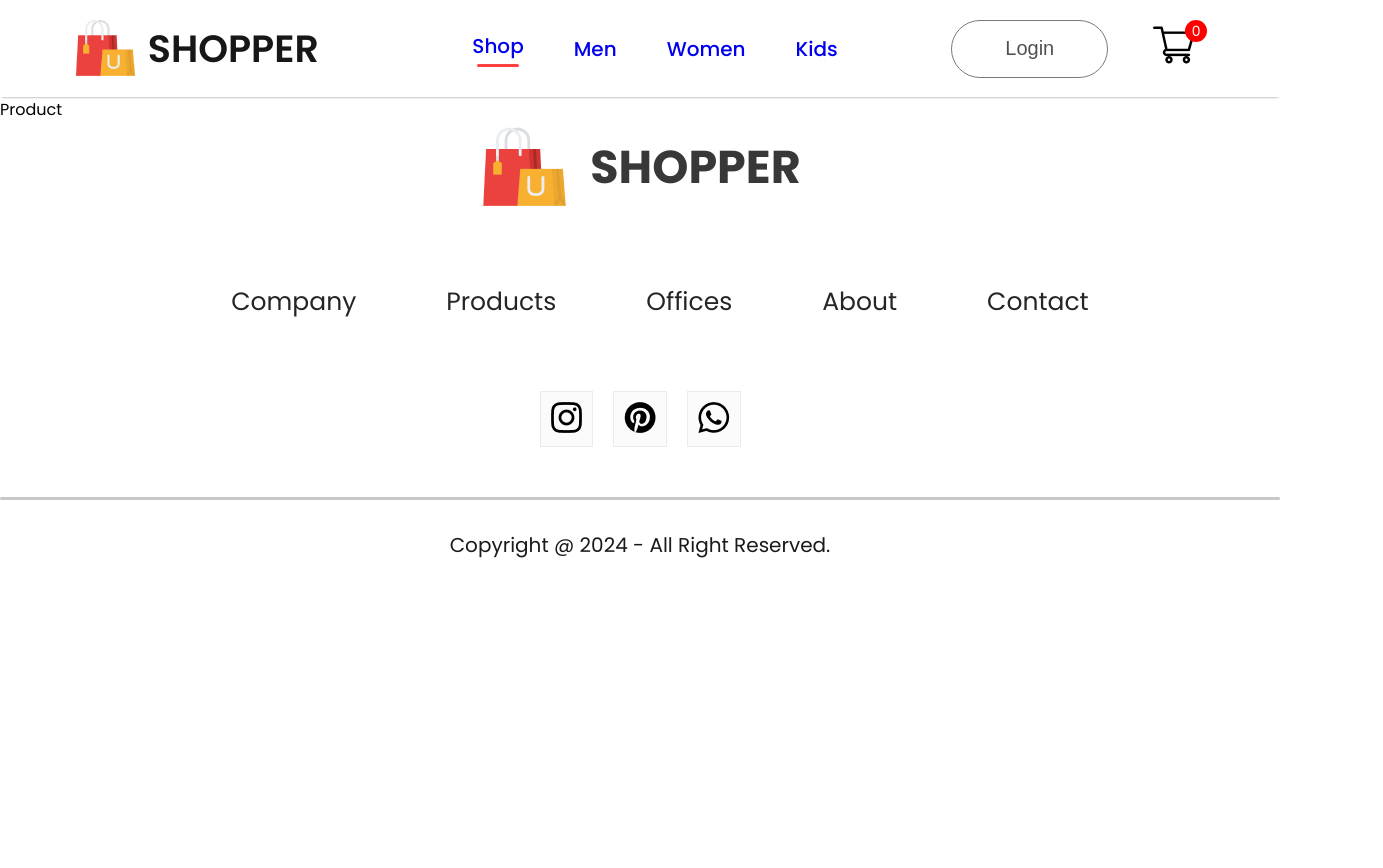
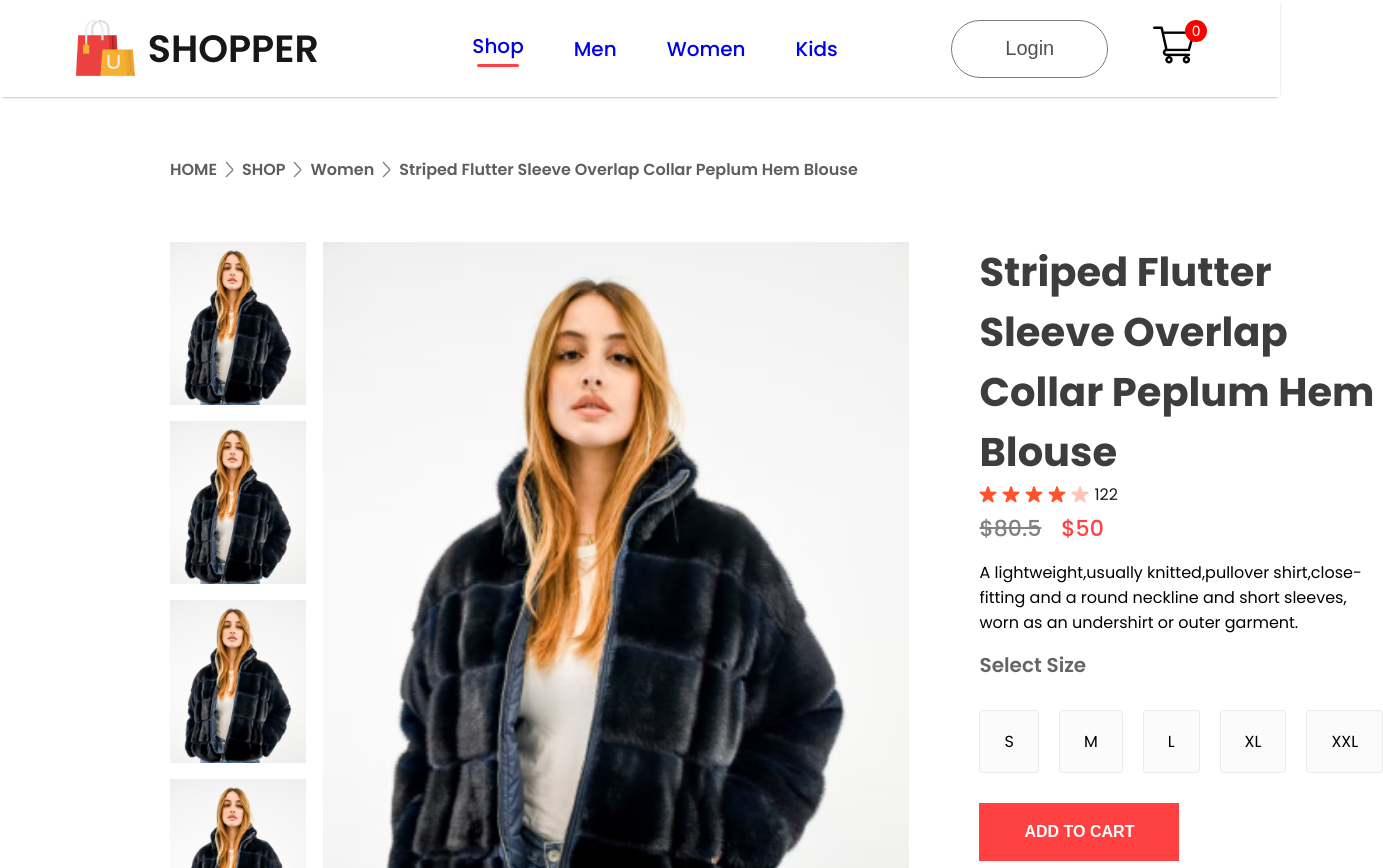
Before and after one commit to jairock007/e-commerce-website, a React (Create React App) app in the folder frontend/: page /product/1 in a window 1280 px wide. Shown: the top 868 px of the page, 1383 px wide, since content can reach past the window. Before the commit the page ends 800 px from the top, so only its background shows below. Built offline with nearby package versions, Linux system fonts and the light colour scheme.

Commit message:
add Product page(display), Breadcrum

```diff
--- /dev/null
+++ b/frontend/src/Components/Breadcrum/Breadcrum.css
@@ -0,0 +1,10 @@
+.breadcrum{
+    display: flex;
+    align-items: center;
+    gap: 8px;
+    color: #5e5e5e;
+    font-size: 16px;
+    font-weight: 600;
+    margin: 60px 170px;
+    text-transform: capitalize;
+}
--- /dev/null
+++ b/frontend/src/Components/Breadcrum/Breadcrum.jsx
@@ -0,0 +1,18 @@
+import React from "react";
+import "./Breadcrum.css";
+import arrow_icon from "../Assets/breadcrum_arrow.png";
+
+const Breadcrum = (props) => {
+  const { product } = props;
+  return (
+    <div className="breadcrum">
+      HOME <img src={arrow_icon} alt="" />
+      SHOP <img src={arrow_icon} alt="" />
+      {product.category}
+      <img src={arrow_icon} alt="" />
+      {product.name}
+    </div>
+  );
+};
+
+export default Breadcrum;
--- a/frontend/src/Components/Item/Item.jsx
+++ b/frontend/src/Components/Item/Item.jsx
@@ -1,10 +1,13 @@
 import React from "react";
 import "./Item.css";
+import { Link } from "react-router-dom";
 
 const Item = (props) => {
   return (
     <div className="item">
-      <img src={props.image} alt="" />
+      <Link to={`/product/${props.id}`}>
+        <img src={props.image} alt="" />
+      </Link>
       <p>{props.name}</p>
       <div className="item-prices">
         <div className="item-price-new">${props.new_price}</div>
--- /dev/null
+++ b/frontend/src/Components/ProductDisplay/ProductDisplay.css
@@ -0,0 +1,90 @@
+.productdisplay {
+    display: flex;
+    margin: 0px 170px;
+}
+.productdisplay-left {
+    display: flex;
+    gap: 17px;
+}
+.productdisplay-img-list {
+    display: flex;
+    flex-direction: column;
+    gap: 16px;
+}
+.productdisplay-img-list img {
+    height: 163px;
+}
+.productdisplay-main-img {
+    width: 586px;
+    height: 700px;
+}
+.productdisplay-right {
+    margin: 0px 70px;
+    display: flex;
+    flex-direction: column;
+}
+.productdisplay-right h1 {
+    color: #3d3d3d;
+    font-size: 40px;
+    font-weight: 700;
+}
+.productdisplay-right-stars {
+    display: flex;
+    align-items: center;
+    gap: 5px;
+    color: #1c1c1c;
+    font-size: 16px;
+}
+.productdisplay-right-prices {
+    display: flex;
+    margin: 5px 0px;
+    gap: 20px;
+    font-size: 22px;
+    font-weight: 500;
+}
+ .productdisplay-right-description {
+    margin-top: 10px;
+ }
+.productdisplay-right-price-old {
+    color: #818181;
+    text-decoration: line-through;
+}
+.productdisplay-right-price-new {
+    color: #ff4141;
+}
+.productdisplay-right-size h1 {
+    margin-top: 15px;
+    color: #656565;
+    font-size: 20px;
+    font-weight: 600;
+}
+.productdisplay-right-sizes {
+    display: flex;
+    margin: 30px 0px;
+    gap: 20px;
+}
+.productdisplay-right-sizes div {
+    padding: 18px 24px;
+    background: #fbfbfb;
+    border: 1px solid #ebebeb;
+    border-radius: 3px;
+    cursor: pointer;
+}
+.productdisplay-right button {
+   padding: 20px 40px;
+   width: 200px;
+   font-size: 16px;
+   font-weight: 600;
+   color: white;
+   background: #ff4141;
+   margin-bottom: 30px;
+   border: none;
+   outline: none;
+   cursor: pointer;
+}
+.productdisplay-right-category {
+    margin-top: 0px;
+}
+.productdisplay-right-category span {
+    font-weight: 600;
+}
--- /dev/null
+++ b/frontend/src/Components/ProductDisplay/ProductDisplay.jsx
@@ -0,0 +1,65 @@
+import React from "react";
+import "./ProductDisplay.css";
+import star_icon from "../Assets/star_icon.png";
+import star_dull_icon from "../Assets/star_dull_icon.png";
+
+const ProductDisplay = (props) => {
+  const { product } = props;
+  return (
+    <div className="productdisplay">
+      <div className="productdisplay-left">
+        <div className="productdisplay-img-list">
+          <img src={product.image} alt="" />
+          <img src={product.image} alt="" />
+          <img src={product.image} alt="" />
+          <img src={product.image} alt="" />
+        </div>
+        <div className="productdisplay-img">
+          <img className="productdisplay-main-img" src={product.image} alt="" />
+        </div>
+      </div>
+      <div className="productdisplay-right">
+        <h1>{product.name}</h1>
+        <div className="productdisplay-right-stars">
+          <img src={star_icon} alt="" />
+          <img src={star_icon} alt="" />
+          <img src={star_icon} alt="" />
+          <img src={star_icon} alt="" />
+          <img src={star_dull_icon} alt="" />
+          <p>{122}</p>
+        </div>
+        <div className="productdisplay-right-prices">
+          <div className="productdisplay-right-price-old">
+            ${product.old_price}
+          </div>
+          <div className="productdisplay-right-price-new">
+            ${product.new_price}
+          </div>
+        </div>
+        <div className="productdisplay-right-description">
+          A lightweight,usually knitted,pullover shirt,close-fitting and a round
+          neckline and short sleeves, worn as an undershirt or outer garment.
+        </div>
+        <div className="productdisplay-right-size">
+          <h1>Select Size</h1>
+          <div className="productdisplay-right-sizes">
+            <div>S</div>
+            <div>M</div>
+            <div>L</div>
+            <div>XL</div>
+            <div>XXL</div>
+          </div>
+        </div>
+        <button>ADD TO CART</button>
+        <p className="productdisplay-right-category">
+          <span>Category : </span>Women, T-Shirt, Crop Top
+        </p>
+        <p className="productdisplay-right-category">
+          <span>Tags : </span>Modern, Latest
+        </p>
+      </div>
+    </div>
+  );
+};
+
+export default ProductDisplay;
--- a/frontend/src/Pages/Product.jsx
+++ b/frontend/src/Pages/Product.jsx
@@ -1,7 +1,19 @@
-import React from "react";
+import React, { useContext } from "react";
+import { ShopContext } from "../Context/ShopContext";
+import { useParams } from "react-router-dom";
+import Breadcrum from "../Components/Breadcrum/Breadcrum";
+import ProductDisplay from "../Components/ProductDisplay/ProductDisplay";
 
 const Product = () => {
-  return <div>Product</div>;
+  const { all_product } = useContext(ShopContext);
+  const { productId } = useParams();
+  const product = all_product.find((e) => e.id === Number(productId));
+  return (
+    <div>
+      <Breadcrum product={product} />
+      <ProductDisplay product={product} />
+    </div>
+  );
 };
 
 export default Product;
```
